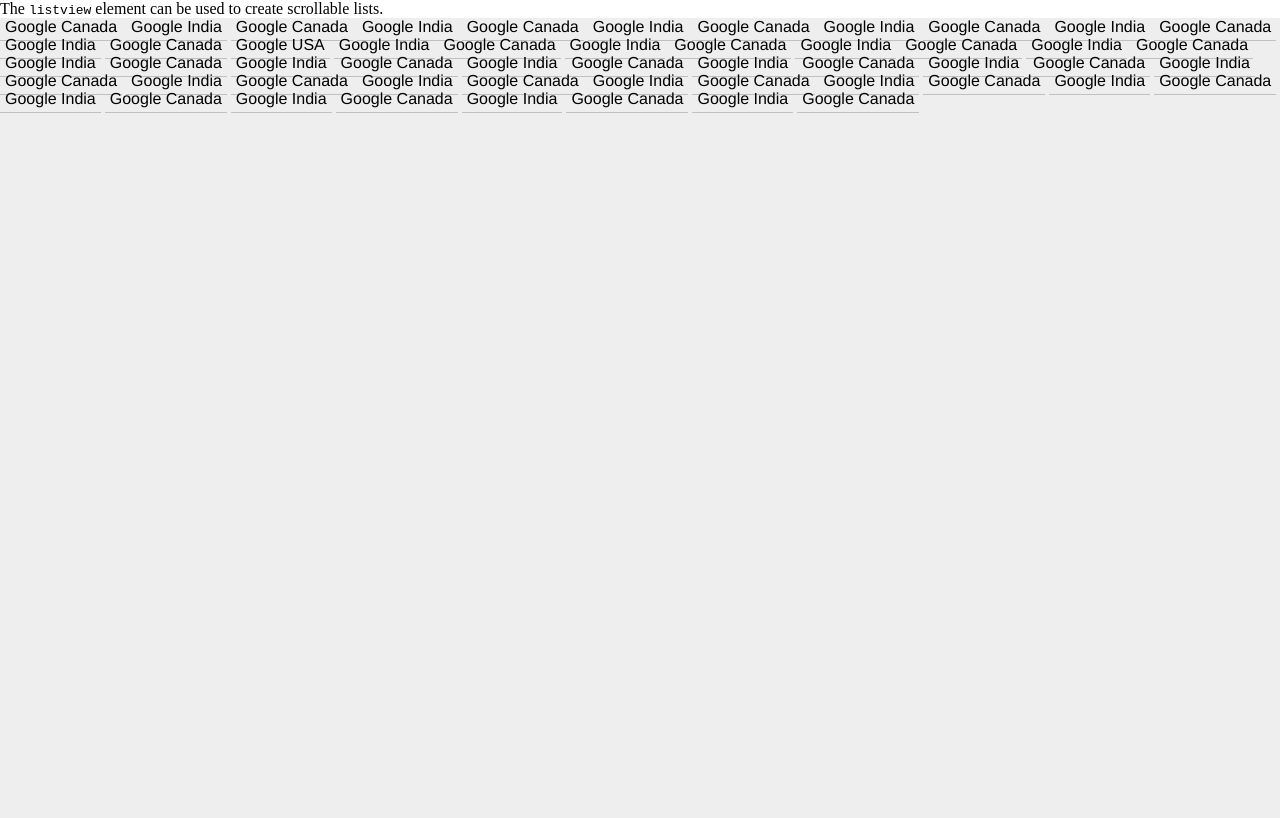
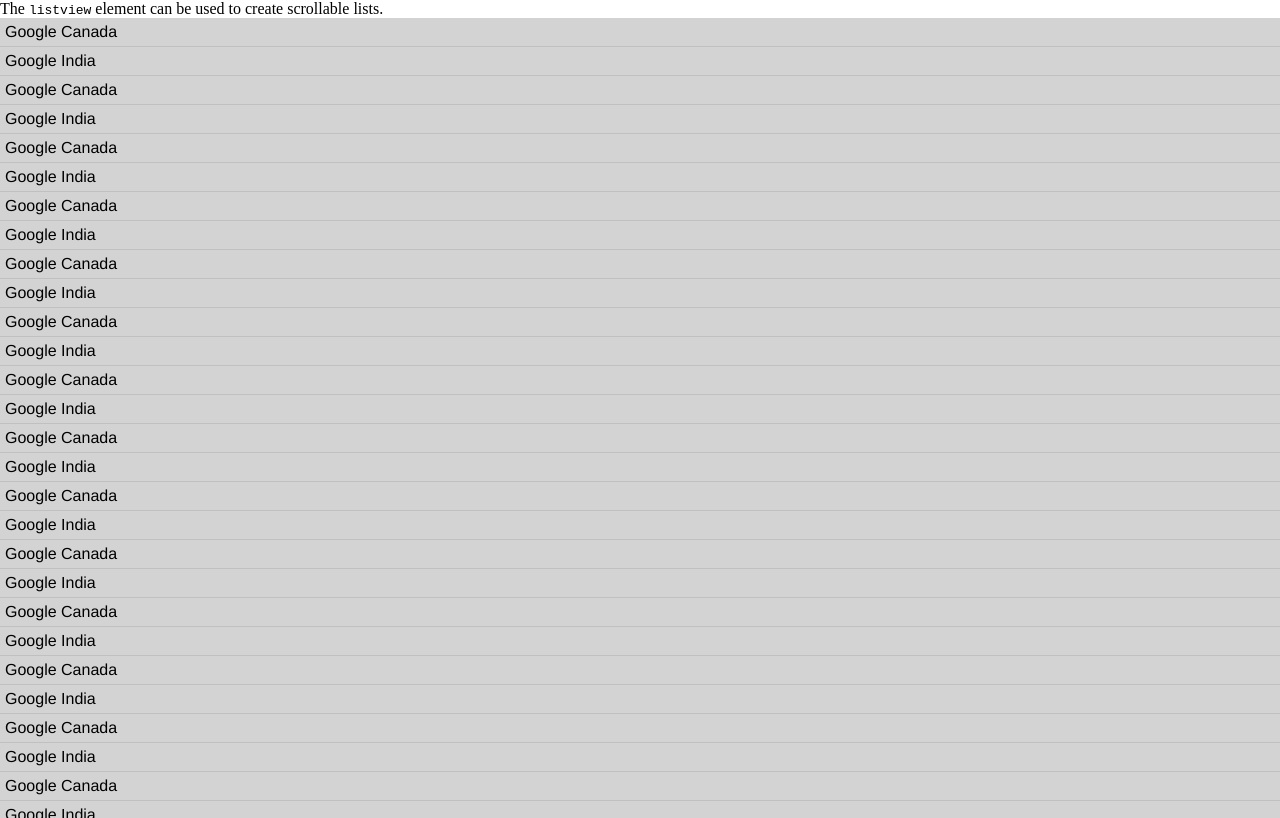
Before and after one commit to nphoff/x-tag-listview, a plain HTML site: page newelements/listview/test.html in a window 1280 px wide. Drawn offline with Linux system fonts and the light colour scheme.

Commit message:
Updated demo.html and removed x-li tag

```diff
--- a/newelements/listitem/listitem.js
+++ /dev/null
@@ -1,38 +0,0 @@
-//Credit for the x-li tag goes to Lisa Neigut.
-
-(function(){
-
-	var openLink = function (e,that) {
-		window.location = that.getAttribute('href');
-	};
-        var g_yPosBegin;
-        var yPositionBeginClick = function(e){
-	    g_yPosBegin = e.screenY;
-	};
-        var yPositionEndClick = function(e){
-	    var offset = 30;
-	    var that = this;
-	    var biggerthan = (g_yPosBegin <= e.screenY + offset);
-	    var lessthan = (g_yPosBegin >= e.screenY - offset);
-	    if(biggerthan && lessthan ){
-		openLink(e,that);
-	    }
-	};
-	xtag.register('x-li', {
-		events: {
-		    'mousedown': yPositionBeginClick,
-		    'mouseup': yPositionEndClick
-		},
-
-		onCreate : function(){
-			var href = this.getAttribute('href');
-			var a = document.createElement('a');
-			this.style.cursor = 'pointer';
-		        a.setAttribute('href', href);
-			a.style.display='none';
-			this.appendChild(a);
-		        this.style.display = 'block';
-		}
-
-	    });
-})();
--- a/newelements/listview/listview.css
+++ b/newelements/listview/listview.css
@@ -3,17 +3,22 @@ x-listview {
 	   height: 100%;
 	   width: 100%;
 	   overflow: auto;
-	   background: #fffeee;
-
+	   background: lightgrey;
 }
 
-x-listview x-li {
-	   padding: 5px;
+x-listview li {
 	   font-family: Helvetica;
 	   font-size: 16px;
 	   border-color: silver;
 	   border-bottom-style: solid;
 	   border-width: 1px;
+}
+
+x-listview li a {
+           display: block;
+           text-decoration: none;
+           color: black;
+           padding: 5px;
 }
 
 @media (max-width: 480px) {
@@ -22,12 +27,12 @@ x-listview {
 	   display: block;
 	   height: 100%;
 	   width: 100%;
-	   background: #fffeee;
+	   background: lightgrey;
 	   overflow: auto;
 	   -webkit-overflow-scrolling: touch;
 }
 
-x-listview x-li {
+x-listview li {
 	   padding: 5px;
 	   font-family: Helvetica;
 	   font-size: 38px;
--- a/newelements/listview/listview.js
+++ b/newelements/listview/listview.js
@@ -1,2 +1,24 @@
-xtag.register('x-listview', {
-});
+(function(){
+	var openLink = function (e,that) {
+	    window.location = that.getAttribute('href');
+	};
+        var g_yPosBegin;
+        var yPositionBeginClick = function(e){
+	    g_yPosBegin = e.screenY;
+	};
+        var yPositionEndClick = function(e){
+	    var offset = 30;
+	    var that = this;
+	    if((g_yPosBegin <= e.screenY + offset) && (g_yPosBegin >= e.screenY - offset)){
+		openLink(e,that);
+	    }
+	};
+        xtag.register('x-listview', {
+        });
+	xtag.query('li a', {
+	    events: {
+		'mousedown': yPositionBeginClick,
+		'mouseup': yPositionEndClick
+	    }
+	});
+})();
--- a/newelements/listview/test.html
+++ b/newelements/listview/test.html
@@ -8,75 +8,56 @@
 
 		<link rel="stylesheet" type="text/css" href="../../demo/css/reset.css" />
 		<link rel="stylesheet" type="text/css" href="listview.css" />
-		<link rel="stylesheet" type="text/css" href="../listitem/listitem.css" />
-		<script type="text/javascript" src="../../x-tag.js"></script>
-		<script type="text/javascript" src="../listitem/listitem.js"></script>
-		<script type="text/javascript" src="listview.js"></script>
-		<style>
-			#listview {
-			        background: #eeeeee;
-			}
-		</style>
+	        <script type="text/javascript" src="../../x-tag.js"></script>
+	        <script type="text/javascript" src="listview.js"></script>
 	</head>
 
 <body>
   <p class="description">
     The <code>listview</code> element can be used to create scrollable lists.
   </p>
-	<x-listview id="listview">
+	<x-listview>
 		<ul>
-		  <x-li href="https://www.google.ca">Google Canada</x-li>
-		  <x-li href="https://www.google.co.in">Google India</x-li>
-		  <x-li href="https://www.google.ca">Google Canada</x-li>
-		  <x-li href="https://www.google.co.in">Google India</x-li>
-		  <x-li href="https://www.google.ca">Google Canada</x-li>
-		  <x-li href="https://www.google.co.in">Google India</x-li>
-		  <x-li href="https://www.google.ca">Google Canada</x-li>
-		  <x-li href="https://www.google.co.in">Google India</x-li>
-		  <x-li href="https://www.google.ca">Google Canada</x-li>
-		  <x-li href="https://www.google.co.in">Google India</x-li>
-		  <x-li href="https://www.google.ca">Google Canada</x-li>
-		  <x-li href="https://www.google.co.in">Google India</x-li>
-		  <x-li href="https://www.google.ca">Google Canada</x-li>
-		  <x-li href="https://www.google.com">Google USA</x-li>
-		  <x-li href="https://www.google.co.in">Google India</x-li>
-		  <x-li href="https://www.google.ca">Google Canada</x-li>
-		  <x-li href="https://www.google.co.in">Google India</x-li>
-		  <x-li href="https://www.google.ca">Google Canada</x-li>
-		  <x-li href="https://www.google.co.in">Google India</x-li>
-		  <x-li href="https://www.google.ca">Google Canada</x-li>
-		  <x-li href="https://www.google.co.in">Google India</x-li>
-		  <x-li href="https://www.google.ca">Google Canada</x-li>
-		  <x-li href="https://www.google.co.in">Google India</x-li>
-		  <x-li href="https://www.google.ca">Google Canada</x-li>
-		  <x-li href="https://www.google.co.in">Google India</x-li>
-		  <x-li href="https://www.google.ca">Google Canada</x-li>
-		  <x-li href="https://www.google.co.in">Google India</x-li>
-		  <x-li href="https://www.google.ca">Google Canada</x-li>
-		  <x-li href="https://www.google.co.in">Google India</x-li>
-		  <x-li href="https://www.google.ca">Google Canada</x-li>
-		  <x-li href="https://www.google.co.in">Google India</x-li>
-		  <x-li href="https://www.google.ca">Google Canada</x-li>
-		  <x-li href="https://www.google.co.in">Google India</x-li>
-		  <x-li href="https://www.google.ca">Google Canada</x-li>
-		  <x-li href="https://www.google.co.in">Google India</x-li>
-		  <x-li href="https://www.google.ca">Google Canada</x-li>
-		  <x-li href="https://www.google.co.in">Google India</x-li>
-		  <x-li href="https://www.google.ca">Google Canada</x-li>
-		  <x-li href="https://www.google.co.in">Google India</x-li>
-		  <x-li href="https://www.google.ca">Google Canada</x-li>
-		  <x-li href="https://www.google.co.in">Google India</x-li>
-		  <x-li href="https://www.google.ca">Google Canada</x-li>
-		  <x-li href="https://www.google.co.in">Google India</x-li>
-		  <x-li href="https://www.google.ca">Google Canada</x-li>
-		  <x-li href="https://www.google.co.in">Google India</x-li>
-		  <x-li href="https://www.google.ca">Google Canada</x-li>
-		  <x-li href="https://www.google.co.in">Google India</x-li>
-		  <x-li href="https://www.google.ca">Google Canada</x-li>
-		  <x-li href="https://www.google.co.in">Google India</x-li>
-		  <x-li href="https://www.google.ca">Google Canada</x-li>
-		  <x-li href="https://www.google.co.in">Google India</x-li>
-		  <x-li href="https://www.google.ca">Google Canada</x-li>
+                  <li><a href="https://www.google.ca">Google Canada</a></li>
+                  <li><a href="https://www.google.co.in">Google India</a></li>
+                  <li><a href="https://www.google.ca">Google Canada</a></li>
+                  <li><a href="https://www.google.co.in">Google India</a></li>
+                  <li><a href="https://www.google.ca">Google Canada</a></li>
+                  <li><a href="https://www.google.co.in">Google India</a></li>
+                  <li><a href="https://www.google.ca">Google Canada</a></li>
+                  <li><a href="https://www.google.co.in">Google India</a></li>
+                  <li><a href="https://www.google.ca">Google Canada</a></li>
+                  <li><a href="https://www.google.co.in">Google India</a></li>
+                  <li><a href="https://www.google.ca">Google Canada</a></li>
+                  <li><a href="https://www.google.co.in">Google India</a></li>
+                  <li><a href="https://www.google.ca">Google Canada</a></li>
+                  <li><a href="https://www.google.co.in">Google India</a></li>
+                  <li><a href="https://www.google.ca">Google Canada</a></li>
+                  <li><a href="https://www.google.co.in">Google India</a></li>
+                  <li><a href="https://www.google.ca">Google Canada</a></li>
+                  <li><a href="https://www.google.co.in">Google India</a></li>
+                  <li><a href="https://www.google.ca">Google Canada</a></li>
+                  <li><a href="https://www.google.co.in">Google India</a></li>
+                  <li><a href="https://www.google.ca">Google Canada</a></li>
+                  <li><a href="https://www.google.co.in">Google India</a></li>
+                  <li><a href="https://www.google.ca">Google Canada</a></li>
+                  <li><a href="https://www.google.co.in">Google India</a></li>
+                  <li><a href="https://www.google.ca">Google Canada</a></li>
+                  <li><a href="https://www.google.co.in">Google India</a></li>
+                  <li><a href="https://www.google.ca">Google Canada</a></li>
+                  <li><a href="https://www.google.co.in">Google India</a></li>
+                  <li><a href="https://www.google.ca">Google Canada</a></li>
+                  <li><a href="https://www.google.co.in">Google India</a></li>
+                  <li><a href="https://www.google.ca">Google Canada</a></li>
+                  <li><a href="https://www.google.co.in">Google India</a></li>
+                  <li><a href="https://www.google.ca">Google Canada</a></li>
+                  <li><a href="https://www.google.co.in">Google India</a></li>
+                  <li><a href="https://www.google.ca">Google Canada</a></li>
+                  <li><a href="https://www.google.co.in">Google India</a></li>
+                  <li><a href="https://www.google.ca">Google Canada</a></li>
+                  <li><a href="https://www.google.co.in">Google India</a></li>
+                  <li><a href="https://www.google.ca">Google Canada</a></li>
+                  <li><a href="https://www.google.co.in">Google India</a></li>
 		</ul>
 	</x-listview>
 </body>
```
Also changed, not shown: demo.html (+13 -33 lines), demo/css/demo.css (+2 -5 lines), newelements/listview/xtag.json (added, +15 -0 lines), newelements/listitem/listitem.css (deleted), 1 other file.
